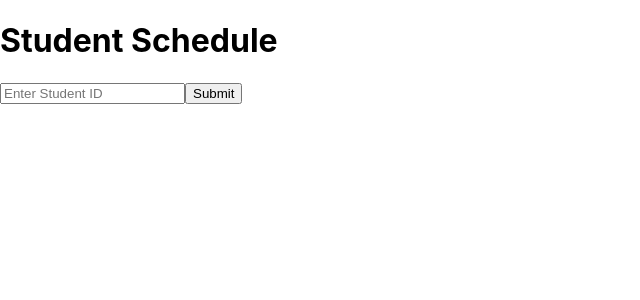
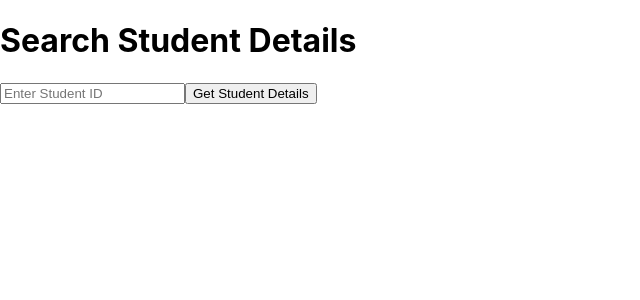
Before and after one commit to Yash-Jajam/Student_App, a React (Create React App) app: page / in a window 1280 px wide. Shown: the top 300 px of the page, without its empty margins (0-640 px from the left). Built offline with nearby package versions, Linux system fonts and the light colour scheme.

Commit message:
Added Student Data

```diff
--- a/src/App.js
+++ b/src/App.js
@@ -1,69 +1,50 @@
 import React, { useState } from 'react';
+import students from './studentData';
 
-const App = () => {
+function App() {
   const [studentId, setStudentId] = useState('');
-  const [schedule, setSchedule] = useState(null);
+  const [studentData, setStudentData] = useState(null);
 
-  const handleSubmit = (e) => {
-    e.preventDefault();
-    // Here, you would normally fetch the schedule based on the student ID
-    // For now, we will use a dummy schedule
-    const dummySchedule = [
-      {
-        classId: 'INFO530',
-        className: 'Intro to Computer Science',
-        classDate: 'Monday & Wednesday',
-        classTime: '5:30 - 6:45 PM',
-        classLocation: 'Snead Hall B2125',
-        syllabusUrl: 'https://example.com/syllabus/cs101.pdf',
-      },
-      {
-        classId: 'MATH202',
-        className: 'Calculus II',
-        classDate: '2024-10-11',
-        classTime: '1:00 PM - 2:30 PM',
-        classLocation: 'Room 202',
-        syllabusUrl: 'https://example.com/syllabus/math202.pdf',
-      },
-    ];
+  const handleInputChange = (e) => {
+    setStudentId(e.target.value);
+  };
 
-    setSchedule(dummySchedule);
+  const fetchStudentData = () => {
+    const student = students.find(s => s.id === parseInt(studentId));
+    setStudentData(student || { message: 'Student not found!' });
   };
 
   return (
-    <div>
-      <h1>Student Schedule</h1>
-      <form onSubmit={handleSubmit}>
-        <input
-          type="text"
-          placeholder="Enter Student ID"
-          value={studentId}
-          onChange={(e) => setStudentId(e.target.value)}
-          required
-        />
-        <button type="submit">Submit</button>
-      </form>
-      {schedule && (
+    <div className="App">
+      <h1>Search Student Details</h1>
+      <input
+        type="text"
+        placeholder="Enter Student ID"
+        value={studentId}
+        onChange={handleInputChange}
+      />
+      <button onClick={fetchStudentData}>Get Student Details</button>
+
+      {studentData && (
         <div>
-          <h2>Schedule:</h2>
-          <ul>
-            {schedule.map((classInfo) => (
-              <li key={classInfo.classId}>
-                <strong>Class ID:</strong> {classInfo.classId} <br />
-                <strong>Class Name:</strong> {classInfo.className} <br />
-                <strong>Date:</strong> {classInfo.classDate} <br />
-                <strong>Time:</strong> {classInfo.classTime} <br />
-                <strong>Location:</strong> {classInfo.classLocation} <br />
-                <a href={classInfo.syllabusUrl} target="_blank" rel="noopener noreferrer">
-                  <button>View Syllabus</button>
-                </a>
-              </li>
-            ))}
-          </ul>
+          {studentData.message ? (
+            <p>{studentData.message}</p>
+          ) : (
+            <div>
+              <h3>Student Details</h3>
+              <p>Name: {studentData.name}</p>
+              <p>ClassID: {studentData.classID}</p>
+              <p>ClassName: {studentData.className}</p>
+              <p>ClassDate: {studentData.classDate}</p>
+              <p>ClassTime: {studentData.classTime}</p>
+              <p>Location: {studentData.classLocation}</p>
+              <p>Syllabus: {studentData.syllabus}</p>
+            </div>
+          )}
         </div>
       )}
     </div>
   );
-};
+}
 
-export default App;
+export default App;
--- /dev/null
+++ b/src/studentData.js
@@ -0,0 +1,9 @@
+const students = [
+    { id: 100, name: 'Lydia Legan', classID: 'Info 530', className: 'Systems Development', classDate: 'Monday & Wednesday', classTime: '5:30 - 6:45 PM', classLocation: 'SneadHall B2145', syllabus: 'At some point?' },
+    { id: 101, name: 'David Dindo', classID: 'Info 520', className: 'Data Communication', classDate: 'Monday', classTime: '7:00 - 9:45 PM', classLocation: 'SneadHall B2175', syllabus: 'Maybe another sprint' },
+    { id: 102, name: 'Yash Jajam', classID: 'Info 544', className: 'Ethics of IS', classDate: 'Tuesday', classTime: '4:00 - 5:30 PM', classLocation: 'SneadHall B2177', syllabus: 'TBD :)' },
+    { id: 103, name: 'Kathy Smith', classID: 'Info 610', className: 'Principles of IS Security', classDate: 'Wednesday', classTime: '7:00 - 9:45 PM', classLocation: 'MCV Campus', syllabus: 'Enjoy!' },
+    { id: 104, name: 'Michael Jackson', classID: 'Info 620', className: 'Database Systems', classDate: 'Thursday', classTime: '3:30 - 5:00 PM', classLocation: 'School Of Engg', syllabus: 'Not right now!' },
+  ];
+
+  export default students;
```
